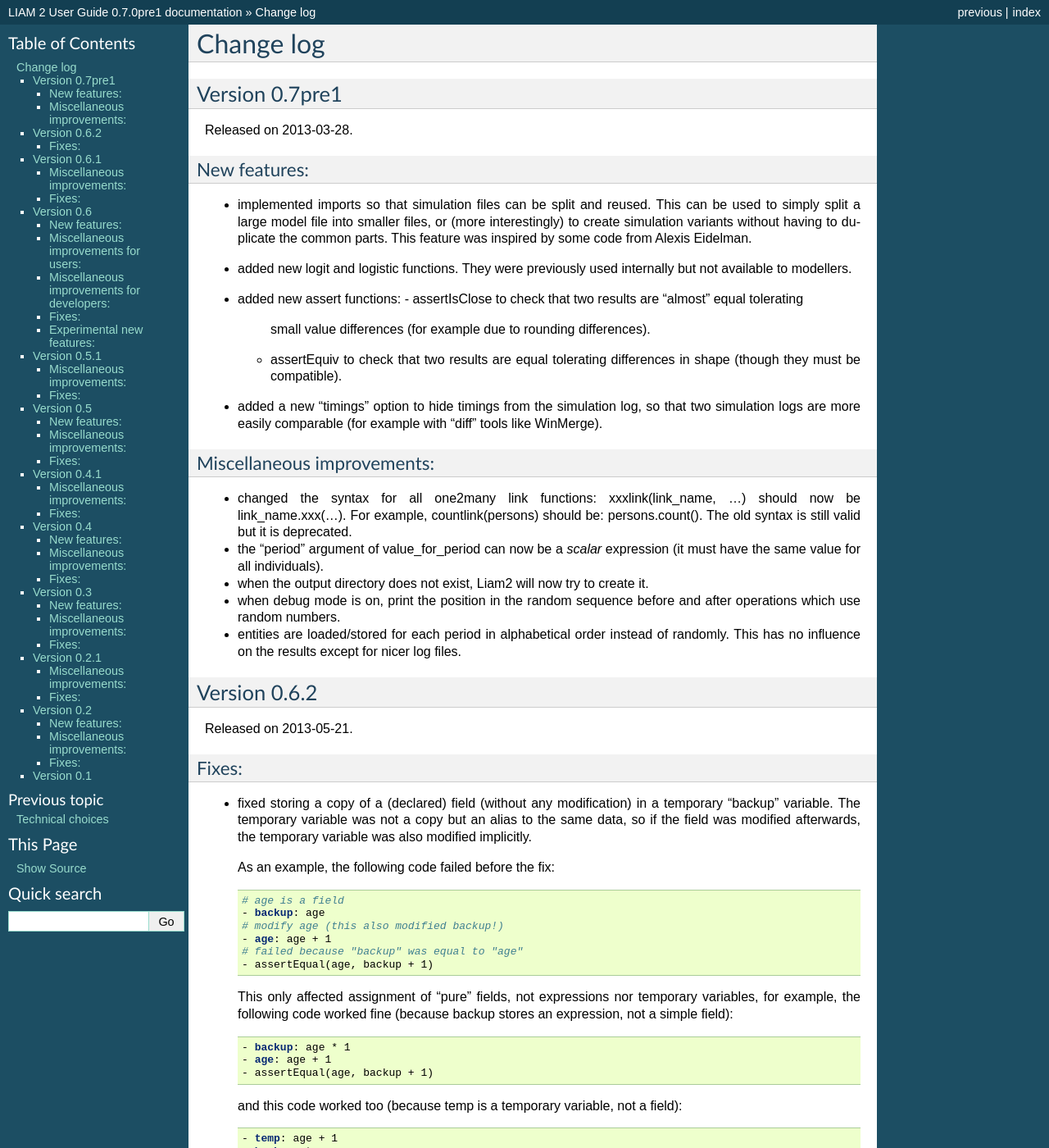
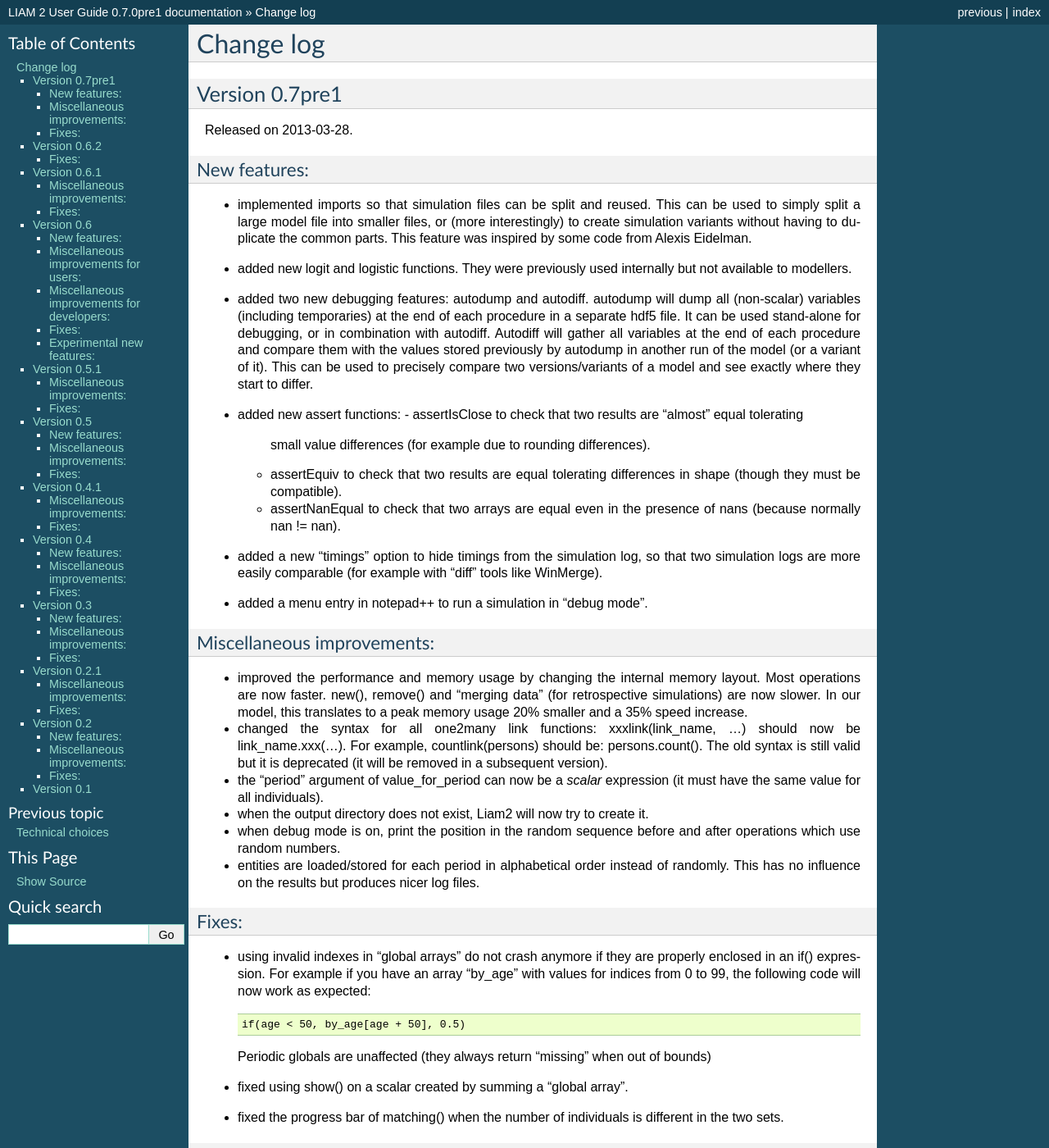
Before and after one commit to liam2/liam2, a Sphinx documentation site: the page built from doc/usersguide/source/changes.rst, in a window 1280 px wide and 1400 px high. Shown: the whole window at 82% size. Built offline with Sphinx 7.4.7, drawn with Linux system fonts in a browser that asks for light colours; formulas are drawn with MathJax 3.

Commit message:
update changelog

```diff
--- a/doc/usersguide/source/changes.rst
+++ b/doc/usersguide/source/changes.rst
@@ -20,23 +20,42 @@
 * added new logit and logistic functions. They were previously used
   internally but not available to modellers.
 
+* added two new debugging features: autodump and autodiff. autodump will dump
+  all (non-scalar) variables (including temporaries) at the end of each
+  procedure in a separate hdf5 file. It can be used stand-alone for debugging,
+  or in combination with autodiff. Autodiff will gather all variables at the
+  end of each procedure and compare them with the values stored previously by
+  autodump in another run of the model (or a variant of it). This can be used
+  to precisely compare two versions/variants of a model and see exactly
+  where they start to differ.
+
 * added new assert functions:
   - assertIsClose to check that two results are "almost" equal tolerating
     small value differences (for example due to rounding differences).
   - assertEquiv to check that two results are equal tolerating differences in
     shape (though they must be compatible).
+  - assertNanEqual to check that two arrays are equal even in the presence of
+    nans (because normally nan != nan).
 
 * added a new "timings" option to hide timings from the simulation log, so
   that two simulation logs are more easily comparable (for example with "diff"
   tools like WinMerge).
 
+* added a menu entry in notepad++ to run a simulation in "debug mode".
 
 Miscellaneous improvements:
 ---------------------------
 
+* improved the performance and memory usage by changing the internal memory
+  layout. Most operations are now faster. new(), remove() and "merging data"
+  (for retrospective simulations) are now slower.
+  In our model, this translates to a peak memory usage 20% smaller and a
+  35% speed increase.
+
 * changed the syntax for all one2many link functions: xxxlink(link_name, ...)
   should now be link_name.xxx(...). For example, countlink(persons) should be:
-  persons.count(). The old syntax is still valid but it is deprecated.
+  persons.count(). The old syntax is still valid but it is deprecated (it will
+  be removed in a subsequent version).
 
 * the "period" argument of value_for_period can now be a *scalar* expression
   (it must have the same value for all individuals).
@@ -47,7 +66,25 @@
   after operations which use random numbers.
 
 * entities are loaded/stored for each period in alphabetical order instead of
-  randomly. This has no influence on the results except for nicer log files.
+  randomly. This has no influence on the results but produces nicer log files.
+
+Fixes:
+------
+
+* using invalid indexes in "global arrays" do not crash anymore if they are
+  properly enclosed in an if() expression. For example if you have an array
+  "by_age" with values for indices from 0 to 99, the following code will now
+  work as expected: ::
+
+    if(age < 50, by_age[age + 50], 0.5)
+
+  Periodic globals are unaffected (they always return "missing" when out of
+  bounds)
+
+* fixed using show() on a scalar created by summing a "global array".
+
+* fixed the progress bar of matching() when the number of individuals is
+  different in the two sets.
 
 
 Version 0.6.2
```
